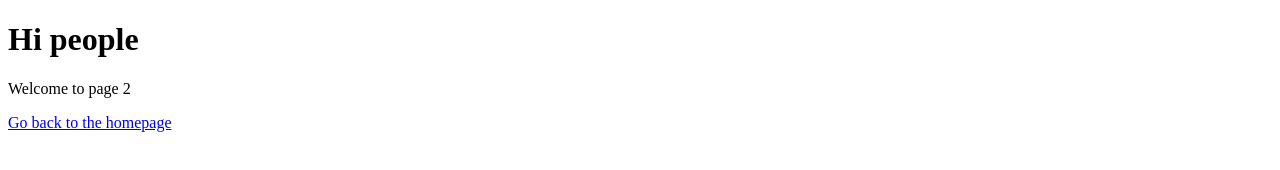
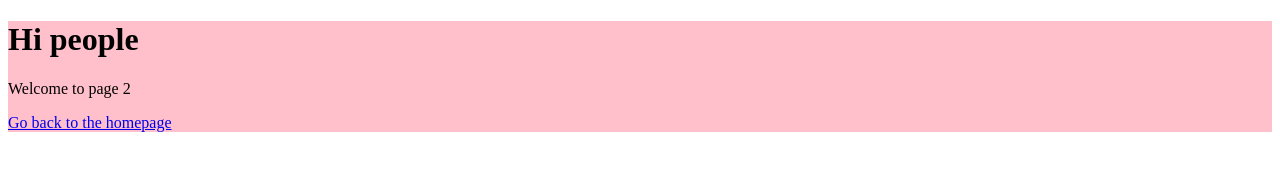
Before and after one commit to jimmynames/rareCandy, a Gatsby site in the folder gatsby-site/: page /page-2 in a window 1280 px wide. Built offline with nearby package versions, Linux system fonts and the light colour scheme; Gatsby itself is replaced by a stand-in of ours.

Commit message:
working styled components via searching this error --> ypeError: _gatsbyPluginStyledComponents2.default.div is not a function and usinf this link https://github.com/styled-components/styled-components/issues/301

```diff
--- a/gatsby-site/src/pages/page-2.js
+++ b/gatsby-site/src/pages/page-2.js
@@ -1,20 +1,20 @@
 import React from "react"
 import Link from "gatsby-link"
-import StyledComponents from "gatsby-plugin-styled-components"
+const styled = require('styled-components').default
 import Helmet from "react-helmet"
-//
-// const Lol = styled.div`
-//   background-color: pink;
-// `
+
+const Lol = styled.div`
+  background-color: pink;
+`
 
 export default class Index extends React.Component {
   render() {
     return (
-      <div>
+      <Lol>
         <h1>Hi people</h1>
         <p>Welcome to page 2</p>
         <Link to="/">Go back to the homepage</Link>
-      </div>
+      </Lol>
     )
   }
 }
```
